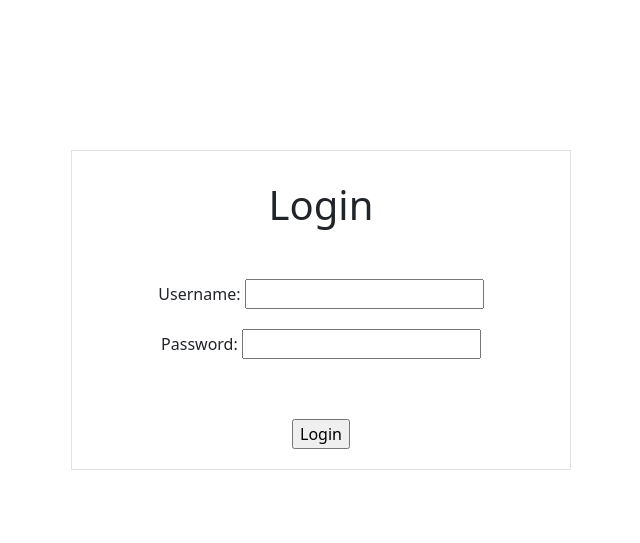
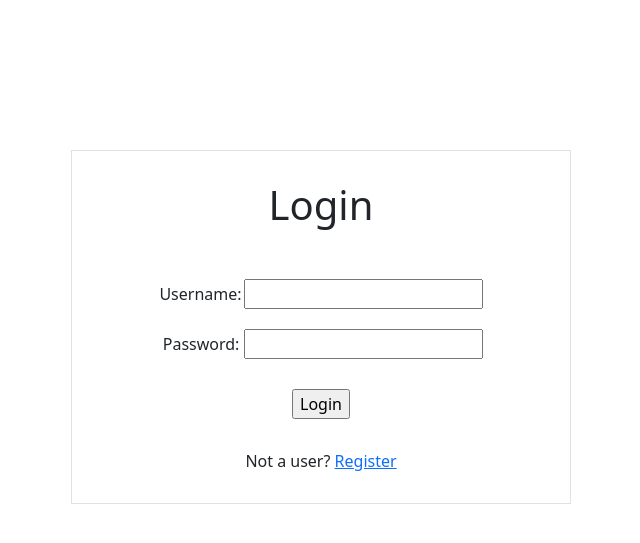
Before and after one commit to Code-Crusaders-00/CareerPath-Pro, a Node server app: page /login in a window 1280 px wide. Shown: the top 543 px of the page, without its empty margins (319-959 px from the left). Run offline with Node 20, Linux system fonts and the light colour scheme.

Commit message:
login.ejs alignment fixed and register link added

```diff
--- a/Project Code/views/pages/login.ejs
+++ b/Project Code/views/pages/login.ejs
@@ -2,18 +2,29 @@
 <%- include ('../partials/nav') %>
 
 <main>
-    <div class="border"style="text-align: center; margin-left:auto; margin-right:auto;width:500px; margin-top:150px">
-     <h1 style="margin-top:30px">Login</h1>
+    <style>
+        label {
+            display: inline-block;
+            width: 80px;
+            text-align: right;
+        }
+    </style>
+    <div class="border"
+        style="text-align: center; margin-left:auto; margin-right:auto;width:500px; margin-top:150px">
+        <h1 style="margin-top:30px">Login</h1>
         <form action="/login" method="POST" style="margin-top:50px">
             <div style="margin-bottom:20px">
-            <label for="name" >Username: </label>
-            <input required type="text"  id="username" name="username" />
-        </div>
-        <div>
-            <label for="password">Password:  </label>
-            <input required type="text" id="password" name="password" />
-        </div>
-            <input style="margin-top:60px; margin-bottom: 20px;"type="submit" value="Login" />
+                <label for="name">Username: </label>
+                <input required type="text" id="username" name="username" />
+            </div>
+            <div>
+                <label for="password">Password: </label>
+                <input required type="text" id="password" name="password" />
+            </div>
+            <input style="margin-top:30px; margin-bottom: 30px;" type="submit" value="Login" />
+            <div style="margin-bottom:30px;">
+                <p>Not a user? <a href="/register">Register</a></p>
+            </div>
         </form>
     </div>
 </main>
```
